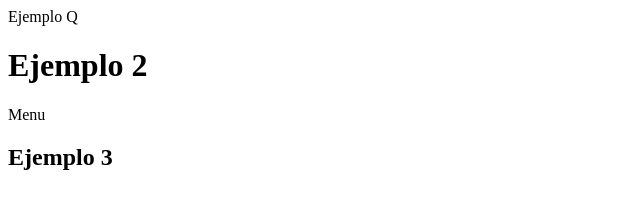
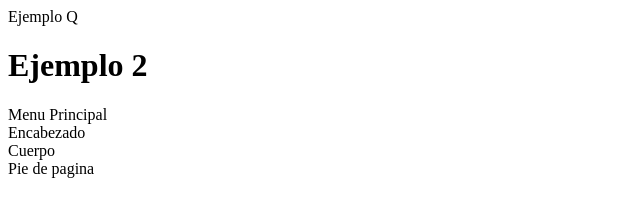
Before and after one commit to CarlosF27/EjemploQ, a plain HTML site: page index.html in a window 1280 px wide. Shown: the whole page, without its empty margins (0-640 px from the left). Drawn offline with Linux system fonts and the light colour scheme.

Commit message:
Plantilla 0.1
Plantiti

```diff
--- a/index.html
+++ b/index.html
@@ -5,7 +5,12 @@
   <body>
     <h1>Ejemplo 2</h1>
     <div>Menu
-    <h2>Ejemplo 3</h2>
+    Principal
+    <div>
+      Encabezado
+    </div>
+    <div> Cuerpo</div>
+    <div>Pie de pagina</div>
     </div>
   </body>
 </html>
```
